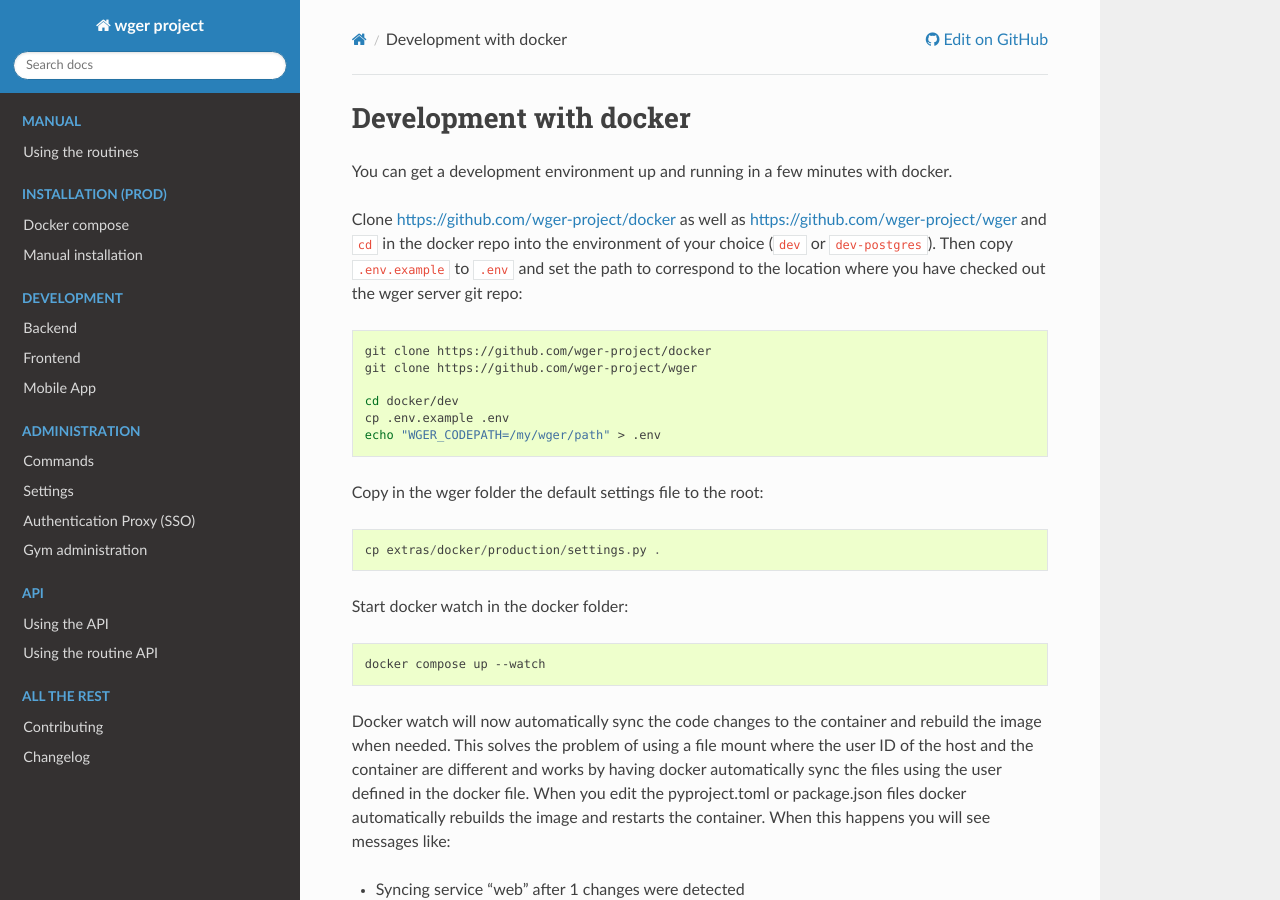
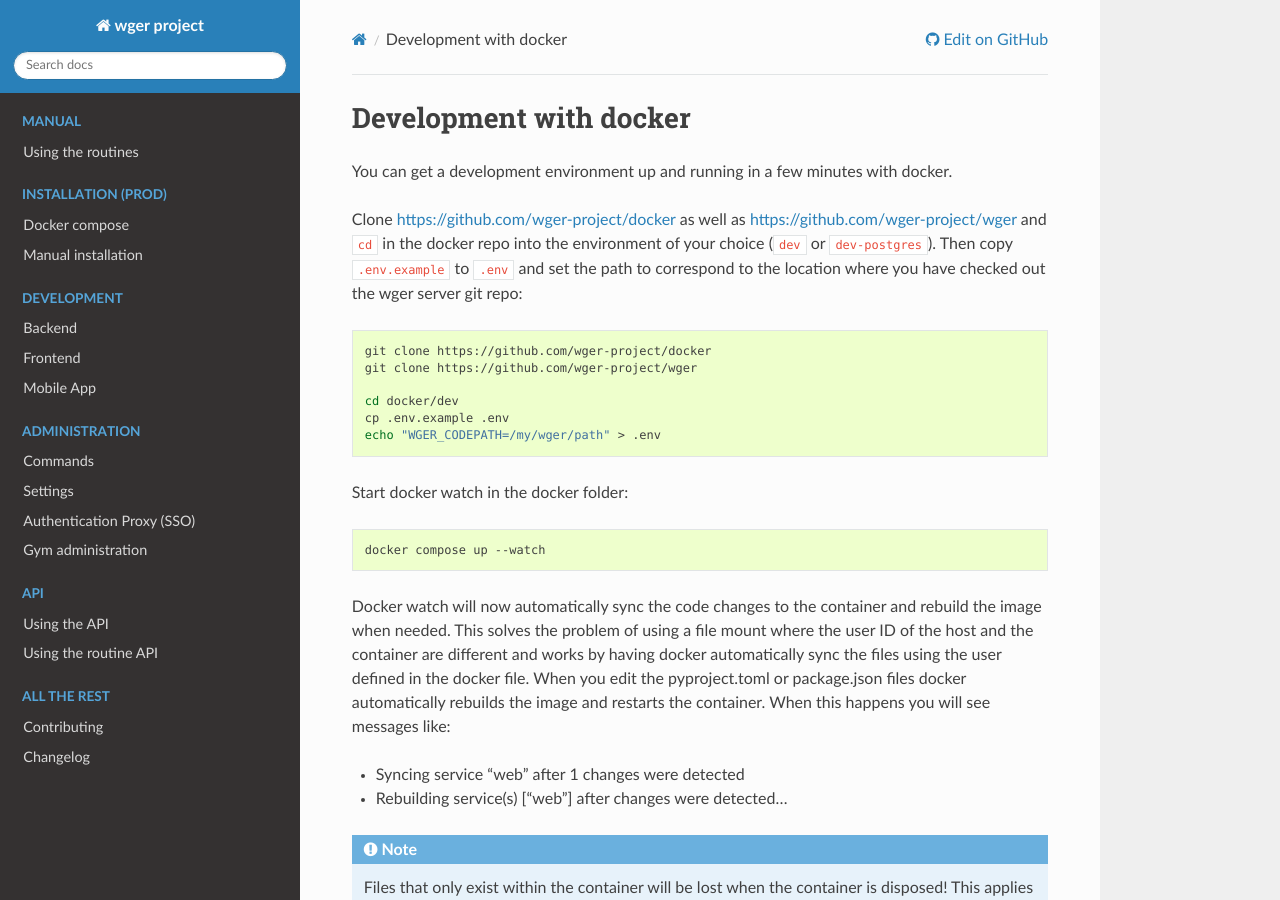
Before and after one commit to wger-project/docs, a Sphinx documentation site: the page built from docs/development/docker.rst, in a window 1280 px wide and 900 px high. Built offline with Sphinx 7.4.7 and the Read the Docs theme 3.1.0, drawn with Linux system fonts in a browser that asks for light colours.

Commit message:
Don't need to copy the settings file anymore

```diff
--- a/docs/development/docker.rst
+++ b/docs/development/docker.rst
@@ -21,10 +21,6 @@
     cd docker/dev
     cp .env.example .env
     echo "WGER_CODEPATH=/my/wger/path" > .env
-
-Copy in the wger folder the default settings file to the root::
-
-    cp extras/docker/production/settings.py .
 
 Start docker watch in the docker folder:
 
```
